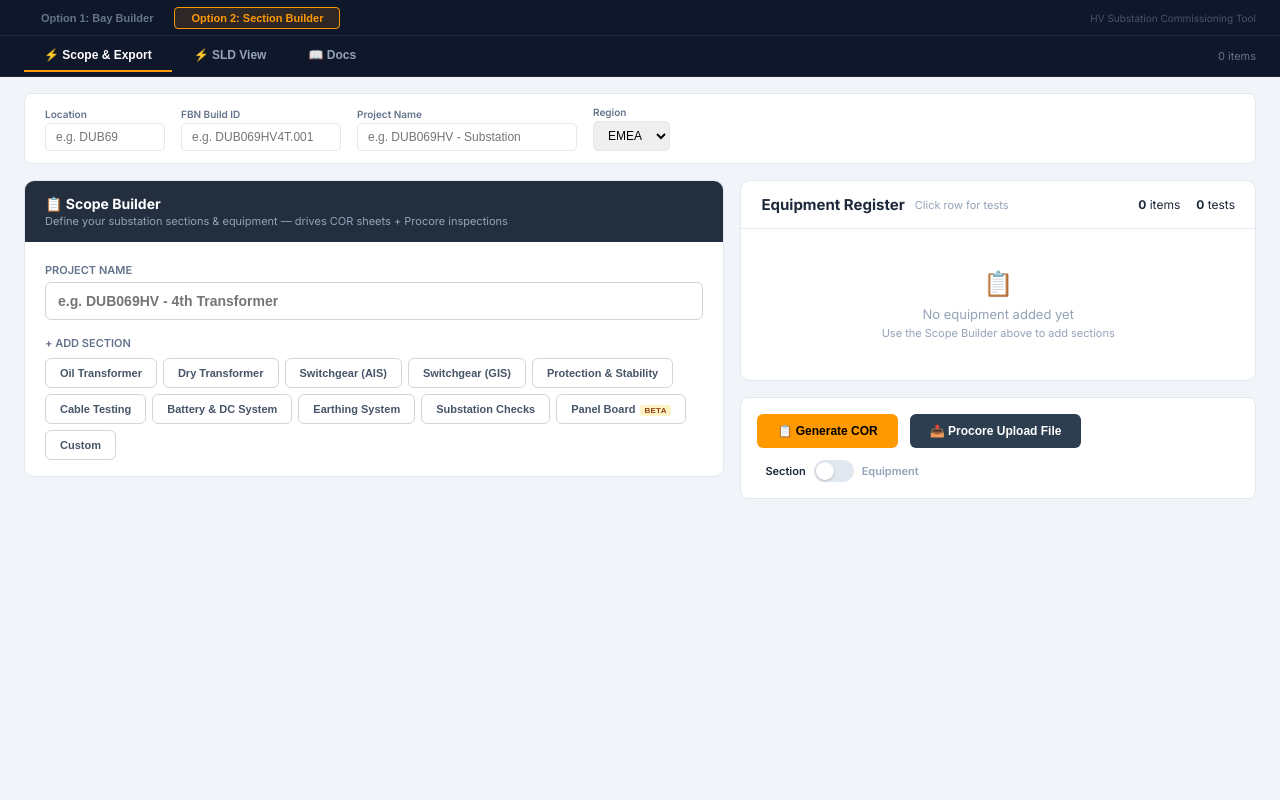
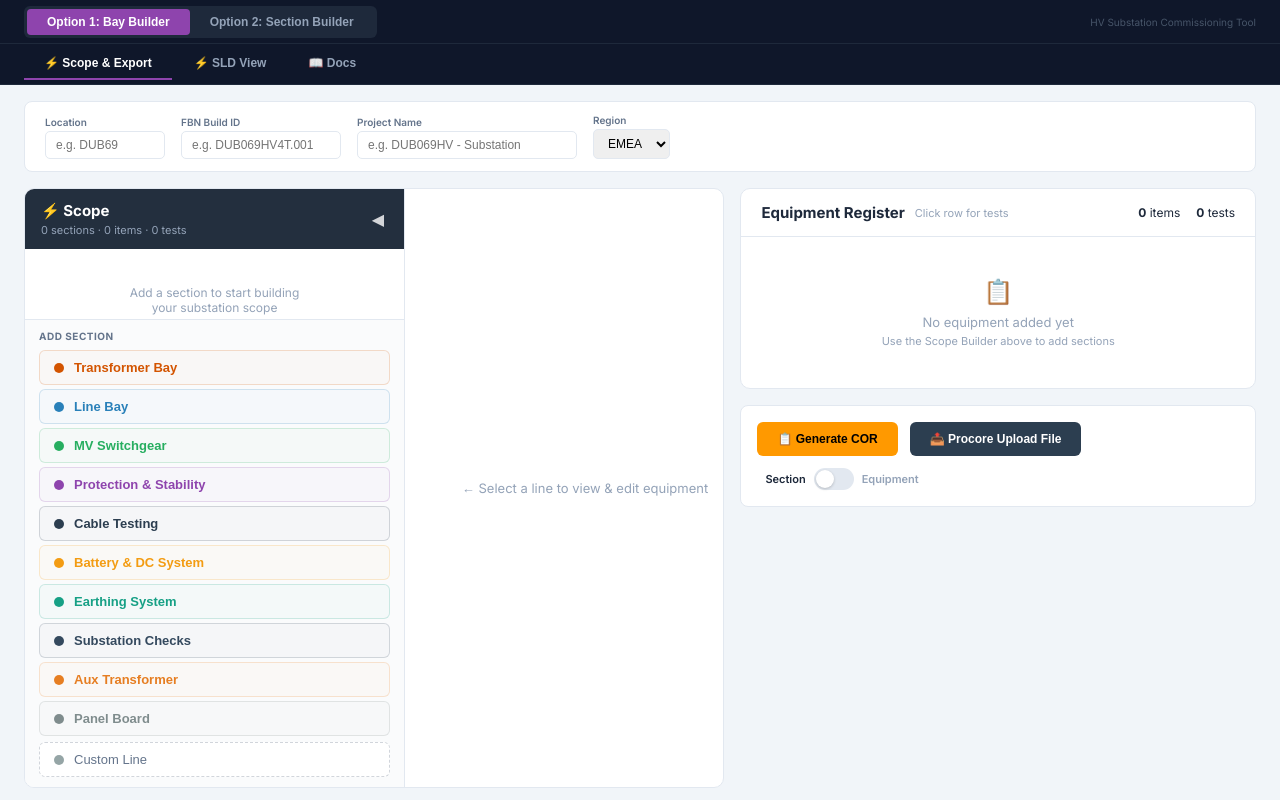
Before and after one commit to AaryanKapAWS/cx-dashboard, a React (Vite) app: page / in a window 1280 px wide. Built offline with nearby package versions, Linux system fonts and the light colour scheme.

Commit message:
Fix Equipment Register multi-section grouping, restore Option 2 functionality, mode toggle, upload toggle

```diff
--- a/src/App.jsx
+++ b/src/App.jsx
@@ -14,7 +14,7 @@ const MODES = {
 }
 
 export default function App() {
-  const [mode, setMode] = useState(() => localStorage.getItem('app_mode') || 'section')
+  const [mode, setMode] = useState(() => localStorage.getItem('app_mode') || 'bay')
   const [tab, setTab] = useState('builder')
 
   // ── Section Builder state (Option 2) ──
@@ -115,16 +115,17 @@ export default function App() {
         background: '#0f172a', borderBottom: '1px solid #1e293b',
       }}>
         {/* Mode selector row */}
-        <div style={{ display: 'flex', alignItems: 'center', padding: '0 24px', height: 36, borderBottom: '1px solid #1e293b' }}>
-          <div style={{ display: 'flex', gap: 4 }}>
+        <div style={{ display: 'flex', alignItems: 'center', padding: '0 24px', height: 44, borderBottom: '1px solid #1e293b', gap: 16 }}>
+          <div style={{ display: 'flex', gap: 0, background: '#1e293b', borderRadius: 6, padding: 3 }}>
             {Object.entries(MODES).map(([key, m]) => (
               <button key={key} onClick={() => { setMode(key); setTab('builder') }}
                 style={{
-                  padding: '4px 16px', fontSize: 11, fontWeight: 700,
-                  border: mode === key ? `1px solid ${m.colour}` : '1px solid transparent',
-                  borderRadius: 4, background: mode === key ? `${m.colour}20` : 'transparent',
-                  color: mode === key ? m.colour : '#64748b',
-                  cursor: 'pointer', transition: 'all 0.2s'
+                  padding: '6px 20px', fontSize: 12, fontWeight: 700,
+                  border: 'none',
+                  borderRadius: 4, background: mode === key ? m.colour : 'transparent',
+                  color: mode === key ? '#fff' : '#94a3b8',
+                  cursor: 'pointer', transition: 'all 0.2s',
+                  whiteSpace: 'nowrap'
                 }}
               >
                 {m.label}
@@ -157,9 +158,6 @@ export default function App() {
               background: 'transparent', color: tab === 'docs' ? '#fff' : '#94a3b8',
               cursor: 'pointer'
             }}>📖 Docs</button>
-          </div>
-          <div style={{ marginLeft: 'auto', fontSize: 11, color: '#64748b' }}>
-            {activeEquipment.length} items
           </div>
         </div>
       </div>
@@ -225,8 +223,8 @@ export default function App() {
                 selectedIndex={activeSelectedRow}
                 onSelect={setActiveSelectedRow}
                 onUpdateTests={handleUpdateTests}
-                onRename={null}
-                onRemove={null}
+                onRename={mode === 'section' ? handleRename : null}
+                onRemove={mode === 'section' ? (idx) => setActiveEquipment(prev => prev.filter((_, i) => i !== idx)) : null}
               />
 
               {/* Export buttons */}
--- a/src/components/BayBuilder.jsx
+++ b/src/components/BayBuilder.jsx
@@ -927,7 +927,15 @@ export default function BayBuilder({ onSubmit, onSectionChange }) {
                         {/* Qty */}
                         <span style={{ fontSize: 10, color: '#64748b', fontWeight: 500 }}>Qty</span>
                         <input type="number" min="1" max="20" value={qty}
-                          onChange={(e) => updateEquipment(activeLine.id, activeFeeder?.id || null, eq.id, { qty: Math.max(1, parseInt(e.target.value) || 1) })}
+                          onChange={(e) => {
+                          const newQty = Math.max(1, parseInt(e.target.value) || 1)
+                          const updates = { qty: newQty }
+                          if (newQty === 1 && names.length > 0 && names[0]) {
+                            updates.name = names[0]
+                            updates.names = []
+                          }
+                          updateEquipment(activeLine.id, activeFeeder?.id || null, eq.id, updates)
+                        }}
                           style={{ width: 38, fontSize: 12, textAlign: 'center', border: '1px solid #e2e8f0', borderRadius: 4, padding: '4px 0' }} />
                         {/* Remove */}
                         <button onClick={() => removeEquipment(activeLine.id, activeFeeder?.id || null, eq.id)}
--- a/src/components/EquipmentTable.jsx
+++ b/src/components/EquipmentTable.jsx
@@ -187,16 +187,24 @@ export default function EquipmentTable({ equipment, sectionName: sectionNameProp
         </div>
       </div>
 
-      {/* Section header */}
-      {equipment.length > 0 && (
-        <div style={{ padding: '8px 20px', background: '#1B3A5C', display: 'flex', justifyContent: 'space-between', alignItems: 'center' }}>
-          <span style={{ fontSize: 12, fontWeight: 700, color: '#fff' }}>{sectionHeader}</span>
-          <span style={{ fontSize: 10, color: '#93BEDC' }}>{equipment.length} items &middot; {totalTests} tests</span>
-        </div>
-      )}
-
-      {/* Parent's own items (shown flat, always visible) */}
-      {overall.map((item, i) => renderRow(item, i))}
+      {/* Sections — group overall items by their section name */}
+      {(() => {
+        const secs = {}
+        overall.forEach(item => {
+          const sn = (item.feeder_ref || '').split(' \u2014 ')[0] || sectionHeader
+          if (!secs[sn]) secs[sn] = []
+          secs[sn].push(item)
+        })
+        return Object.entries(secs).map(([sn, items]) => (
+          <div key={sn}>
+            <div style={{ padding: '8px 20px', background: '#1B3A5C', display: 'flex', justifyContent: 'space-between', alignItems: 'center' }}>
+              <span style={{ fontSize: 12, fontWeight: 700, color: '#fff' }}>{sn}</span>
+              <span style={{ fontSize: 10, color: '#93BEDC' }}>{items.length} items \u00b7 {items.reduce((s, it) => s + getTestCount(it), 0)} tests</span>
+            </div>
+            {items.map((item, i) => renderRow(item, i))}
+          </div>
+        ))
+      })()}
 
       {/* Tab bar — for feeders AND child sections (unified) */}
       {tabNames.length > 0 && (
--- a/src/components/SectionBuilder.jsx
+++ b/src/components/SectionBuilder.jsx
@@ -341,7 +341,7 @@ export default function SectionBuilder({ onSubmit }) {
           for (let q = 0; q < (item.qty || 1); q++) {
             const suffix = item.qty > 1 ? ` ${q + 1}` : ''
             allItems.push({
-              feeder_ref: `${sectionName} \u2014 ${item.name || item.label}${suffix}`,
+              feeder_ref: sectionName,
               type: typeId,
               name: item.name || `${item.label}${suffix}`,
               qty: 1,
```
